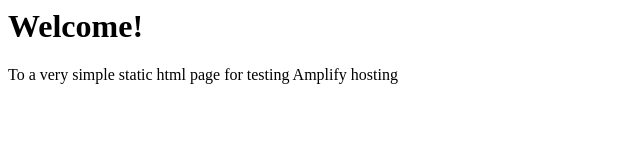
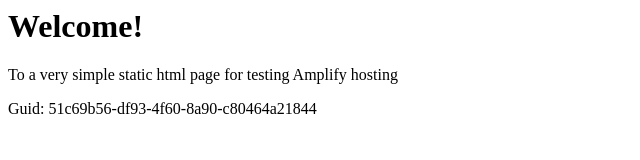
Before and after one commit to aws-aemilia-iad/Github-PR-Commit-Integration-Test-DoNotTouch-Gith-P5X5MO5I-v1-gamma-us-east-1, a website: page src/index.html in a window 1280 px wide. Shown: the whole page, without its empty margins (0-640 px from the left). Drawn offline with Linux system fonts and the light colour scheme.

Commit message:
commit from integ tests

```diff
--- a/src/index.html
+++ b/src/index.html
@@ -1,3 +1,5 @@
+
+
 <html lang="en">
 
 <head>
@@ -10,6 +12,6 @@
 <body>
     <h1>Welcome!</h1>
     <p>To a very simple static html page for testing Amplify hosting</p>
-</body>
+    <p>Guid: 51c69b56-df93-4f60-8a90-c80464a21844</p></body>
 
 </html>
```
